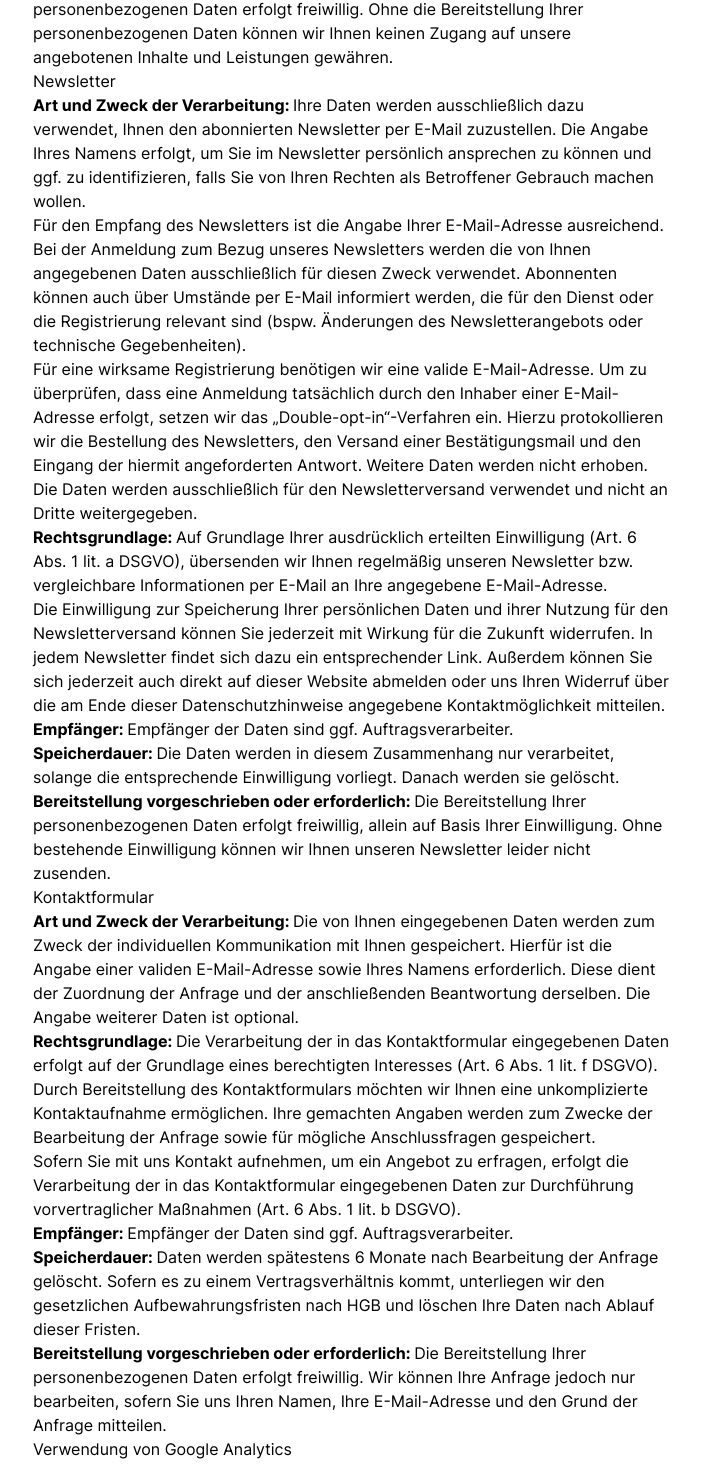
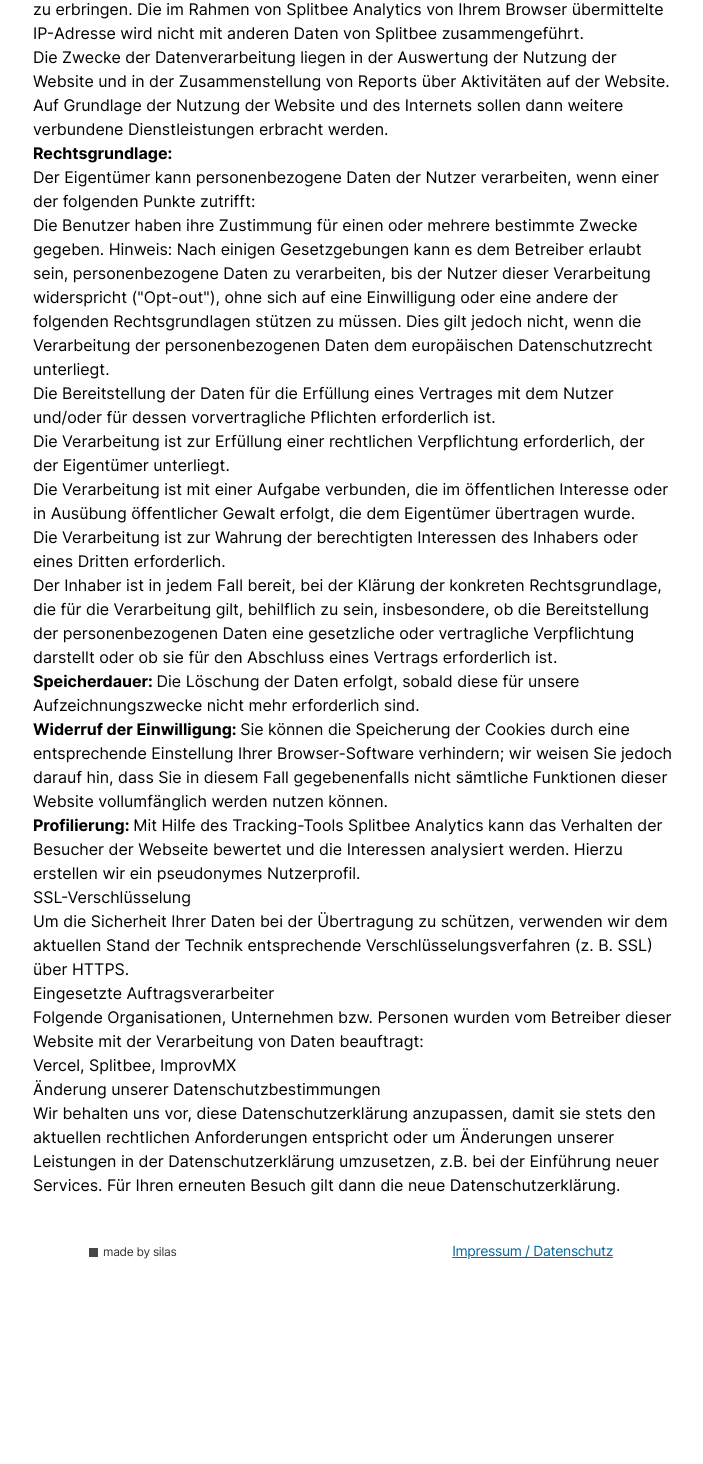
Before and after one commit to krsilas/heartbeat.bible, a Next.js app: page /legal in a window 1280 px wide. Shown: the part 1855-3319 px from the top of the page, without its empty margins (287-990 px from the left). After the commit the page ends 3129 px from the top, so only its background shows below. Built offline with nearby package versions, Linux system fonts and the light colour scheme; what @tailwindcss/typography would draw is missing.

Commit message:
Add Splitbee

```diff
--- a/pages/_app.js
+++ b/pages/_app.js
@@ -16,7 +16,8 @@ export default function MyApp({ Component, pageProps }) {
   useEffect(() => {
     if (window.matchMedia('(display-mode: standalone)').matches){
       setMeta('width=device-width, initial-scale=1.0, maximum-scale=1.0, user-scalable=0')
-    }
+      window.splitbee?.user.set({appMode: 'PWA'})
+    } else { window.splitbee?.user.set({appMode: 'Browser'})}
     if (localStorage.theme === 'dark' || (!localStorage.theme && window.matchMedia('(prefers-color-scheme: dark)').matches)){
       setThemeColor('#000000')
     }
@@ -36,6 +37,7 @@ export default function MyApp({ Component, pageProps }) {
         <link rel="preload" href="/de/365.json" as="fetch" />
         <link rel="preconnect" href="https://cdn.statically.io/" />
         <meta name="apple-mobile-web-app-capable" content="yes"/>
+        <script async data-api="/_hive" src="/bee.js" />
       </Head>
       <div className="flex flex-col font-sans min-h-screen">
       <main style={{ flex: '1 0 auto'}}>
--- a/pages/index.js
+++ b/pages/index.js
@@ -2,6 +2,7 @@ import PlanLink from '../src/components/PlanLink'
 import Header from '../src/components/Header'
 import Recommendations from '../src/components/Recommendations'
 import PWAInstallPrompt from "../src/components/PWAInstallPrompt"
+import CookieNotice from '../src/components/CookieNotice'
 
 function Index({plans}) {
 
@@ -9,12 +10,13 @@ function Index({plans}) {
     <>
       <Header />
       <div className="max-w-xl mx-auto">
-      <div className="font-thicker p-4 space-y-4">
+      <div className="font-thicker p-4 pb-0 space-y-4">
         {plans.map((entry, i) =>
           <PlanLink key={i} {...entry} />
         )}
       </div>
       <PWAInstallPrompt />
+      <CookieNotice />
       <Recommendations />
       </div>
     </>
--- a/pages/legal.js
+++ b/pages/legal.js
@@ -56,7 +56,7 @@ return(
 			<p><b>Speicherdauer: </b>Die Daten werden gelöscht, sobald diese für den Zweck der Erhebung nicht mehr erforderlich sind. Dies ist für die Daten, die der Bereitstellung der Webseite dienen, grundsätzlich der Fall, wenn die jeweilige Sitzung beendet ist.</p>
 			<p><b>Bereitstellung vorgeschrieben oder erforderlich: </b>Die Bereitstellung der vorgenannten personenbezogenen Daten ist weder gesetzlich noch vertraglich vorgeschrieben. Ohne die IP-Adresse ist jedoch der Dienst und die Funktionsfähigkeit unserer Website nicht gewährleistet. Zudem können einzelne Dienste und Services nicht verfügbar oder eingeschränkt sein. Aus diesem Grund ist ein Widerspruch ausgeschlossen. </p>
 
-			<h2>Erbringung kostenpflichtiger Leistungen</h2>
+			{/* <h2>Erbringung kostenpflichtiger Leistungen</h2>
 			<p><b>Art und Zweck der Verarbeitung: </b>Zur Erbringung kostenpflichtiger Leistungen werden von uns zusätzliche Daten erfragt, wie z.B. Zahlungsangaben, um Ihre Bestellung ausführen zu können.</p>
 			<p><b>Rechtsgrundlage: </b>Die Verarbeitung der Daten, die für den Abschluss des Vertrages erforderlich ist, basiert auf Art. 6 Abs. 1 lit. b DSGVO.</p>
 			<p><b>Empfänger: </b>Empfänger der Daten sind ggf. Auftragsverarbeiter.</p>
@@ -79,25 +79,30 @@ return(
 			<p>Sofern Sie mit uns Kontakt aufnehmen, um ein Angebot zu erfragen, erfolgt die Verarbeitung der in das Kontaktformular eingegebenen Daten zur Durchführung vorvertraglicher Maßnahmen (Art. 6 Abs. 1 lit. b DSGVO).</p>
 			<p><b>Empfänger: </b>Empfänger der Daten sind ggf. Auftragsverarbeiter.</p>
 			<p><b>Speicherdauer: </b>Daten werden spätestens 6 Monate nach Bearbeitung der Anfrage gelöscht. Sofern es zu einem Vertragsverhältnis kommt, unterliegen wir den gesetzlichen Aufbewahrungsfristen nach HGB und löschen Ihre Daten nach Ablauf dieser Fristen. </p>
-			<p><b>Bereitstellung vorgeschrieben oder erforderlich: </b>Die Bereitstellung Ihrer personenbezogenen Daten erfolgt freiwillig. Wir können Ihre Anfrage jedoch nur bearbeiten, sofern Sie uns Ihren Namen, Ihre E-Mail-Adresse und den Grund der Anfrage mitteilen.</p>
+			<p><b>Bereitstellung vorgeschrieben oder erforderlich: </b>Die Bereitstellung Ihrer personenbezogenen Daten erfolgt freiwillig. Wir können Ihre Anfrage jedoch nur bearbeiten, sofern Sie uns Ihren Namen, Ihre E-Mail-Adresse und den Grund der Anfrage mitteilen.</p> */}
 
-			<h2>Verwendung von Google Analytics</h2>
-			<p><b>Art und Zweck der Verarbeitung:</b> Diese Website benutzt Google Analytics, einen Webanalysedienst der Google LLC, 1600 Amphitheatre Parkway, Mountain View, CA 94043 USA (nachfolgend: „Google“). Google Analytics verwendet sog. „Cookies“, also Textdateien, die auf Ihrem Computer gespeichert werden und die eine Analyse der Benutzung der Webseite durch Sie ermöglichen. Die durch das Cookie erzeugten Informationen über Ihre Benutzung dieser Webseite werden in der Regel an einen Server von Google in den USA übertragen und dort gespeichert. Aufgrund der Aktivierung der IP-Anonymisierung auf diesen Webseiten, wird Ihre IP-Adresse von Google jedoch innerhalb von Mitgliedstaaten der Europäischen Union oder in anderen Vertragsstaaten des Abkommens über den Europäischen Wirtschaftsraum zuvor gekürzt. Nur in Ausnahmefällen wird die volle IP-Adresse an einen Server von Google in den USA übertragen und dort gekürzt. Im Auftrag des Betreibers dieser Website wird Google diese Informationen benutzen, um Ihre Nutzung der Webseite auszuwerten, um Reports über die Webseitenaktivitäten zusammenzustellen und um weitere mit der Websitenutzung und der Internetnutzung verbundene Dienstleistungen gegenüber dem Webseitenbetreiber zu erbringen. Die im Rahmen von Google Analytics von Ihrem Browser übermittelte IP-Adresse wird nicht mit anderen Daten von Google zusammengeführt.</p>
+			<h2>Verwendung von Splitbee Analytics</h2>
+			<p><b>Art und Zweck der Verarbeitung:</b> Diese Website benutzt Splitbee, einen Webanalysedienst von Tobias Lins e.U., Alserbachstraße 10, 1090 Wien (nachfolgend: „Splitbee“). Splitbee Analytics verwendet sog. „Cookies“, also Textdateien, die auf Ihrem Computer gespeichert werden und die eine Analyse der Benutzung der Webseite durch Sie ermöglichen. Die durch das Cookie erzeugten Informationen über Ihre Benutzung dieser Webseite werden in der Regel an einen Server von Splitbee übertragen und dort gespeichert. Im Auftrag des Betreibers dieser Website wird Splitbee diese Informationen benutzen, um Ihre Nutzung der Webseite auszuwerten, um Reports über die Webseitenaktivitäten zusammenzustellen und um weitere mit der Websitenutzung und der Internetnutzung verbundene Dienstleistungen gegenüber dem Webseitenbetreiber zu erbringen. Die im Rahmen von Splitbee Analytics von Ihrem Browser übermittelte IP-Adresse wird nicht mit anderen Daten von Splitbee zusammengeführt.</p>
 			<p>Die Zwecke der Datenverarbeitung liegen in der Auswertung der Nutzung der Website und in der Zusammenstellung von Reports über Aktivitäten auf der Website. Auf Grundlage der Nutzung der Website und des Internets sollen dann weitere verbundene Dienstleistungen erbracht werden.</p>
-			<p><b>Rechtsgrundlage:</b>Die Verarbeitung der Daten erfolgt auf Grundlage einer Einwilligung des Nutzers (Art. 6 Abs. 1 lit. a DSGVO).</p>
-			<p><b>Empfänger: </b>Empfänger der Daten ist Google als Auftragsverarbeiter. Hierfür haben wir mit Google den entsprechenden Auftragsverarbeitungsvertrag abgeschlossen.</p>
+			<p><b>Rechtsgrundlage:</b> <br /> Der Eigentümer kann personenbezogene Daten der Nutzer verarbeiten, wenn einer der folgenden Punkte zutrifft:</p>
+			<ul>
+				<li>Die Benutzer haben ihre Zustimmung für einen oder mehrere bestimmte Zwecke gegeben. Hinweis: Nach einigen Gesetzgebungen kann es dem Betreiber erlaubt sein, personenbezogene Daten zu verarbeiten, bis der Nutzer dieser Verarbeitung widerspricht ("Opt-out"), ohne sich auf eine Einwilligung oder eine andere der folgenden Rechtsgrundlagen stützen zu müssen. Dies gilt jedoch nicht, wenn die Verarbeitung der personenbezogenen Daten dem europäischen Datenschutzrecht unterliegt.</li>
+				<li>Die Bereitstellung der Daten für die Erfüllung eines Vertrages mit dem Nutzer und/oder für dessen vorvertragliche Pflichten erforderlich ist.</li>
+				<li>Die Verarbeitung ist zur Erfüllung einer rechtlichen Verpflichtung erforderlich, der der Eigentümer unterliegt.</li>
+				<li>Die Verarbeitung ist mit einer Aufgabe verbunden, die im öffentlichen Interesse oder in Ausübung öffentlicher Gewalt erfolgt, die dem Eigentümer übertragen wurde.</li>
+				<li>Die Verarbeitung ist zur Wahrung der berechtigten Interessen des Inhabers oder eines Dritten erforderlich.</li>
+			</ul>
+			<p>Der Inhaber ist in jedem Fall bereit, bei der Klärung der konkreten Rechtsgrundlage, die für die Verarbeitung gilt, behilflich zu sein, insbesondere, ob die Bereitstellung der personenbezogenen Daten eine gesetzliche oder vertragliche Verpflichtung darstellt oder ob sie für den Abschluss eines Vertrags erforderlich ist.</p>
+			{/* <p><b>Empfänger: </b>Empfänger der Daten ist Splitbee als Auftragsverarbeiter. Hierfür haben wir mit Splitbee den entsprechenden Auftragsverarbeitungsvertrag abgeschlossen.</p> */}
 			<p><b>Speicherdauer: </b>Die Löschung der Daten erfolgt, sobald diese für unsere Aufzeichnungszwecke nicht mehr erforderlich sind.</p>
-			<p><b>Drittlandtransfer: </b>Google verarbeitet Ihre Daten in den USA und hat sich dem EU_US Privacy Shield unterworfen <a href="https://www.privacyshield.gov/EU-US-Framework">https://www.privacyshield.gov/EU-US-Framework</a>. </p>
-			<p><b>Bereitstellung vorgeschrieben oder erforderlich: </b>Die Bereitstellung Ihrer personenbezogenen Daten erfolgt freiwillig, allein auf Basis Ihrer Einwilligung. Sofern Sie den Zugriff unterbinden, kann es hierdurch zu Funktionseinschränkungen auf der Website kommen.</p>
-			<p><b>Widerruf der Einwilligung: </b>Sie können die Speicherung der Cookies durch eine entsprechende Einstellung Ihrer Browser-Software verhindern; wir weisen Sie jedoch darauf hin, dass Sie in diesem Fall gegebenenfalls nicht sämtliche Funktionen dieser Website vollumfänglich werden nutzen können. Sie können darüber hinaus die Erfassung der durch das Cookie erzeugten und auf Ihre Nutzung der Webseite bezogenen Daten (inkl. Ihrer IP-Adresse) an Google sowie die Verarbeitung dieser Daten durch Google verhindern, indem sie das unter dem folgenden Link verfügbare Browser-Plugin herunterladen und installieren: <a href="http://tools.google.com/dlpage/gaoptout?hl=de">Browser Add On zur Deaktivierung von Google Analytics</a>.</p>
-			<p>Zusätzlich oder als Alternative zum Browser-Add-On können Sie das Tracking durch Google Analytics auf unseren Seiten unterbinden, indem Sie <a title="Google Analytics Opt-Out-Cookie setzen" onClick="gaOptout();alert('Google Analytics wurde deaktiviert');" href="#">diesen Link anklicken</a>. Dabei wird ein Opt-out-Cookie auf Ihrem Gerät installiert. Damit wird die Erfassung durch Google Analytics für diese Website und für diesen Browser zukünftig verhindert, so lange das Cookie in Ihrem Browser installiert bleibt.</p>
-			<p><b>Profilierung: </b>Mit Hilfe des Tracking-Tools Google Analytics kann das Verhalten der Besucher der Webseite bewertet und die Interessen analysiert werden. Hierzu erstellen wir ein pseudonymes Nutzerprofil.</p>
+			<p><b>Widerruf der Einwilligung: </b>Sie können die Speicherung der Cookies durch eine entsprechende Einstellung Ihrer Browser-Software verhindern; wir weisen Sie jedoch darauf hin, dass Sie in diesem Fall gegebenenfalls nicht sämtliche Funktionen dieser Website vollumfänglich werden nutzen können.</p>
+			<p><b>Profilierung: </b>Mit Hilfe des Tracking-Tools Splitbee Analytics kann das Verhalten der Besucher der Webseite bewertet und die Interessen analysiert werden. Hierzu erstellen wir ein pseudonymes Nutzerprofil.</p>
 
 			<h2>SSL-Verschlüsselung</h2>
 			<p>Um die Sicherheit Ihrer Daten bei der Übertragung zu schützen, verwenden wir dem aktuellen Stand der Technik entsprechende Verschlüsselungsverfahren (z. B. SSL) über HTTPS.</p>
 			<h2>Eingesetzte Auftragsverarbeiter</h2>
 			<p>Folgende Organisationen, Unternehmen bzw. Personen wurden vom Betreiber dieser Website mit der Verarbeitung von Daten beauftragt: <br/>
-			Vercel, ImprovMX</p>
+			Vercel, Splitbee, ImprovMX</p>
 			<h2>Änderung unserer Datenschutzbestimmungen</h2>
 			<p>Wir behalten uns vor, diese Datenschutzerklärung anzupassen, damit sie stets den aktuellen rechtlichen Anforderungen entspricht oder um Änderungen unserer Leistungen in der Datenschutzerklärung umzusetzen, z.B. bei der Einführung neuer Services. Für Ihren erneuten Besuch gilt dann die neue Datenschutzerklärung.</p>
     </div>
--- /dev/null
+++ b/src/components/CookieNotice.js
@@ -0,0 +1,28 @@
+import { useState, useEffect } from 'react'
+
+export default function CookieNotice(){
+	const [isVisible, setVisibleState] = useState(false);
+
+  const hide = () => {
+    setVisibleState(false)
+    document.cookie = "cookiebanner=false"
+  };
+
+  useEffect(() => {
+    if (!document?.cookie.includes('cookiebanner')) {
+      setVisibleState(true);
+		}
+  }, []);
+
+  if (!isVisible) {
+    return null;
+	}
+	return (
+		<div style={{fontVariationSettings: "'wght' 420"}} className="p-4 text-sm m-4 mt-7 flex items-center leading-snug bg-gray-100 w-100 rounded-lg text-gray-700 dark:bg-gray-900 dark:border-black dark:text-gray-400 select-none">
+			Wir verwenden Cookies, um dein Benutzer&shy;er&shy;leb&shy;nis zu verbessern.
+			<button onClick={hide} className="text-gray-800 mx-1 flex flex-shrink-0 tracking-wide dark:opacity-75 text-sm font-medium px-3 py-2 rounded bg-gray-200 active:bg-gray-400 dark:active:bg-gray-900 dark:bg-gray-800 dark:border-black hover:cursor-pointer">
+			🍪&nbsp;OK
+			</button>
+		</div>
+	)
+}
--- a/src/components/Footer.js
+++ b/src/components/Footer.js
@@ -9,9 +9,14 @@ const Footer = () => {
         else setStandalone(true);
     }, [])
     return (
-        <footer className={`${isStandalone ? 'hidden' : 'flex' } bottom-0 px-4 md:px-6 py-3 text-sm justify-between max-w-xl mx-auto mt-6 w-full flex-shrink-0`}>
-            <span className="dark:text-gray-200">&copy;2020 heartbeat.bible</span>
-            <Link href="/legal"><a className="underline text-lightblue-700 px-1">Legal</a></Link>
+        <footer className={`${isStandalone ? 'hidden' : 'flex' } bottom-0 px-6 py-3 text-sm justify-between max-w-xl mx-auto mt-4 w-full flex-shrink-0 tracking-tight`}>
+          <div className="dark:text-gray-300 text-xs leading-relaxed opacity-80 mt-px tracking-tight">
+            <svg className="inline-block opacity-90" height="9" width="9" style={{marginRight: 5}}>
+							<rect width="9" height="9" fill="currentColor"></rect>
+						</svg>
+            made by <a href="https://silas.digital">silas</a>
+					</div>
+          <Link href="/legal"><a className="underline text-lightblue-700 px-1">Impressum / Datenschutz</a></Link>
         </footer>
     )
 };
--- a/src/components/PWAInstallPrompt.js
+++ b/src/components/PWAInstallPrompt.js
@@ -6,6 +6,7 @@ export function useAddToHomescreenPrompt(){
   const promptToInstall = () => {
     if (prompt) {
       document.cookie = "pwaprompt=false"
+      window?.splitbee?.track("Install PWA")
       return prompt.prompt();
     }
     return Promise.reject(
@@ -60,9 +61,9 @@ export default function PWAInstallPrompt() {
             und wähle "<em style={{fontVariationSettings: "'wght' 420, 'slnt' -5"}}>Zum Home-Bildschirm</em>"
         </div>}
 
-				<div className="flex justify-end text-gray-800 mt-4 font-medium uppercase tracking-wider text-sm dark:text-indigo-200 dark:opacity-75">
+				<div className="flex justify-end text-gray-800 mt-4 font-medium uppercase tracking-wide text-sm dark:text-indigo-200 dark:opacity-75">
 					<span className="p-2" onClick={hide}>Nein, danke</span>
-          {!isIOSSafari() && <span className="mx-3 px-3 py-2 rounded bg-gray-300 active:bg-gray-400 dark:active:bg-gray-900 dark:bg-gray-800 dark:border-black hover:cursor-pointer" onClick={promptToInstall}>Installieren</span> }
+          {!isIOSSafari() && <span className="ml-2 mr-1 px-3 py-2 rounded bg-gray-200 active:bg-gray-400 dark:active:bg-gray-900 dark:bg-gray-800 dark:border-black hover:cursor-pointer" onClick={promptToInstall}>Installieren</span> }
 				</div>
 			</div>
   );
```
